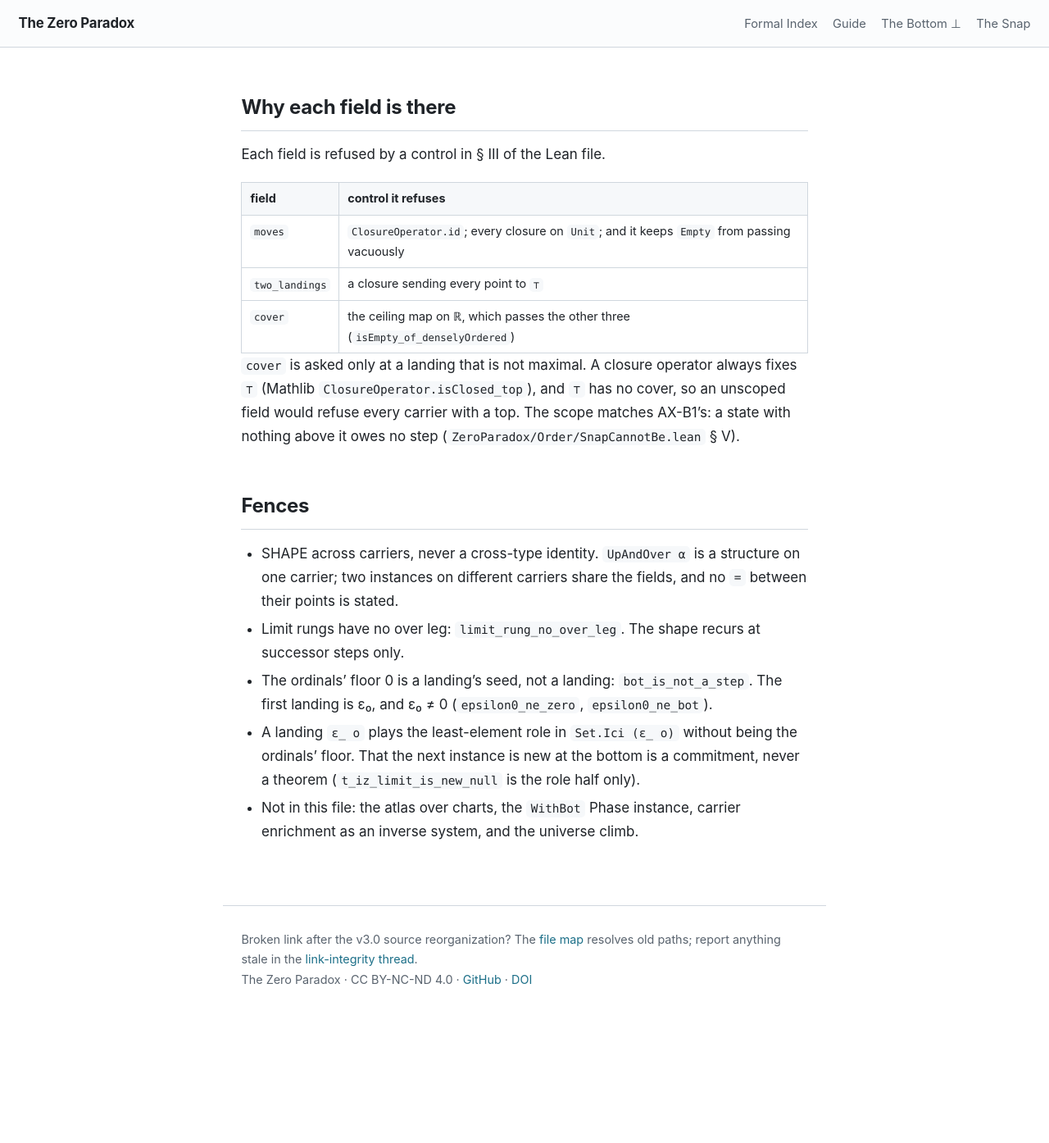
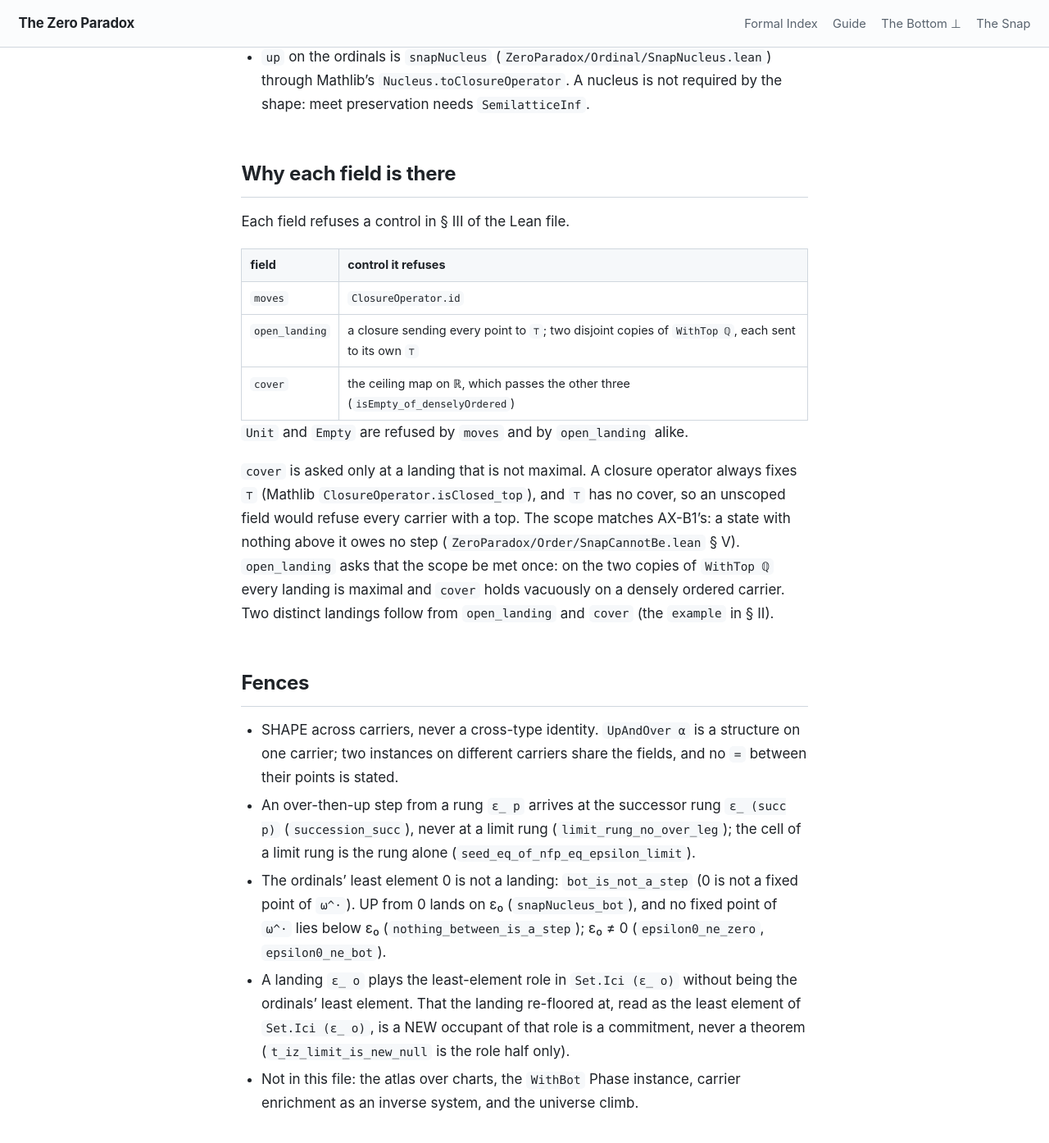
Before and after one commit to timbrigham/ZeroParadox, a Jekyll site: the page built from ZeroParadox/Order/UpAndOver.md, in a window 1280 px wide and 1400 px high, scrolled down 1062 px. Shown: the top 1394 px of the window at 82% size. Built offline with Jekyll 4.4.1, drawn with Linux system fonts in a browser that asks for light colours; our own code applies the rules of GitHub Pages for plain Markdown files; before the commit the page ends 2317 px from its top, so only the background shows below that; some of the changed text lies outside the part shown.

Commit message:
UpAndOver: require an open landing; add the J chart; round-1 fixes
Bedrock B1 (adversary, Tim ruled "Require one open landing"): adversary commit
74f8b5a reproduced. `two_landings` is replaced by
`open_landing : ∃ y, up.IsClosed y ∧ ¬ IsMax y`; two distinct landings become an
anonymous example in § II; `isEmpty_of_denselyOrdered` drops `[NoMaxOrder α]`;
§ III gains the two-copies-of-`WithTop ℚ` control and its `IsEmpty`; the ceiling
control gains `¬ IsMax (0 : ℝ)`; the ordinal instance takes `open_landing := ε₀`;
the stale purity clause is gone; .md table and registry Reason updated.

O3 (Tim ruled "Add it in v1"): the J chart, one example pairing Mathlib
`covBy_iff_atom_Ici` with `covBy_iff_coatom_Iic`, tagged COINCIDENCE.

ATL-E8 / O2 (Tim ruled "Keep as written"): the "pending his edit" marker is
removed from the Engineer's Take; his sentences are unchanged.

PA-ATLAS-1 private-note pointer removed. PA-ATLAS-2 Freund-Rathjen scoped to
normal (prae-)dilators. PA-ATLAS-3 "Corollary 1 to Theorem 4, clause (B)" at both
sites. PA-ATLAS-4 Mathlib `not_covBy` named; `cover` shown to be `HasFirstStep`
landing by landing (example).
ATL-E1 resolved by B1 (sentences now true; "densely ordered"). ATL-E2 direction
fixed. ATL-E3 `Unit`/`Empty` credited to both existential fields, with
`open_landing` refusal examples added. ATL-E4 + O1 fence narrowed to what
`succession_succ`, `limit_rung_no_over_leg` and `seed_eq_of_nfp_eq_epsilon_limit`
state. ATL-E5 composition order aligned (UP from 0, then over-then-up).
ATL-E6 bare "bottom" replaced by the named role in `Set.Ici (ε_ o)`.
ATL-E7 `snapNucleus_bot` and `nothing_between_is_a_step` pointed at.

Co-Authored-By: Claude Opus 5.5 (1M context) <noreply@anthropic.com>
Claude-Session: https://claude.ai/code/session_01M7PxaZmdYwacRczCRPuVWC

```diff
--- a/ZeroParadox/Order/UpAndOver.md
+++ b/ZeroParadox/Order/UpAndOver.md
@@ -10,47 +10,57 @@ Take and a `Statement:` per declaration; this file holds the standard framing an
   *closure operator*: "A closure operator is a monad on a poset".
 - OVER is a **cover in the carrier order** (`CovBy`). Measured from a landing `y` read as the least
   element of its own up-set `Set.Ici y`, a cover of `y` is an atom of that up-set (Mathlib
-  `covBy_iff_atom_Ici`).
+  `covBy_iff_atom_Ici`). Read from above, the same cover `y ⋖ b` makes `y` a coatom of the down-set
+  `Set.Iic b` (Mathlib `covBy_iff_coatom_Iic`). `Statement:` COINCIDENCE — the L and J readings hold
+  of one cover at once, in two charts (the `example` in § II of the Lean file).
 - The corner law `UpAndOver.up_eq_of_mem_Icc` is a closure-operator fact, two lines from Mathlib
   `ClosureOperator.le_closure_iff`; the shape adds nothing to it.
-- On the ordinals, UP-then-OVER iterated is **Veblen's derivative** of `ω^·` (Veblen 1908): Mathlib
-  `Ordinal.deriv_add_one`, restated as `deriv_add_one_eq_up_succ`; the `ε`-indexed form is
-  `succession_succ` (`ZeroParadox/Ordinal/SnapSuccession.lean`). Massmann and Kwon, *Extending the
-  Veblen Function*, arXiv:2310.12832v2, Lemma 3.14, state the same recursion. Freund and Rathjen,
-  *Derivatives of normal functions in reverse mathematics*, APAL 172(2) 2021, characterize the
-  derivative as the initial upper derivative.
+- On the ordinals, UP from 0 (Mathlib `Ordinal.deriv_zero_right`), then OVER-then-UP at each successor
+  index, is **Veblen's derivative** of `ω^·` (Veblen 1908): Mathlib `Ordinal.deriv_add_one`, restated
+  as `deriv_add_one_eq_up_succ`; the `ε`-indexed form is `succession_succ`
+  (`ZeroParadox/Ordinal/SnapSuccession.lean`). Massmann and Kwon, *Extending the Veblen Function*,
+  arXiv:2310.12832v2, Lemma 3.14, state the same recursion. Freund and Rathjen, *Derivatives of normal
+  functions in reverse mathematics*, APAL 172(2) 2021, characterize the derivative of a normal
+  (prae-)dilator as its initial upper derivative.
 - The cells of the ordinal instance are already in the corpus and are pointed at, not re-proved:
-  `nfp_seed_successor_cell` (Veblen 1908 Cor. 1 clause B) and `seed_eq_of_nfp_eq_epsilon_limit`
-  (`ZeroParadox/Ordinal/Epsilon0LeastFP.lean`).
+  `nfp_seed_successor_cell` (Veblen 1908, Corollary 1 to Theorem 4, clause (B)) and
+  `seed_eq_of_nfp_eq_epsilon_limit` (`ZeroParadox/Ordinal/Epsilon0LeastFP.lean`).
 - `up` on the ordinals is `snapNucleus` (`ZeroParadox/Ordinal/SnapNucleus.lean`) through Mathlib's
   `Nucleus.toClosureOperator`. A nucleus is not required by the shape: meet preservation needs
   `SemilatticeInf`.
-- Full search record: `.claude-local/notes/prior_art_atlas_core_2026-10-02.md` (private).
 
 ## Why each field is there
 
-Each field is refused by a control in § III of the Lean file.
+Each field refuses a control in § III of the Lean file.
 
 | field | control it refuses |
 |---|---|
-| `moves` | `ClosureOperator.id`; every closure on `Unit`; and it keeps `Empty` from passing vacuously |
-| `two_landings` | a closure sending every point to `⊤` |
+| `moves` | `ClosureOperator.id` |
+| `open_landing` | a closure sending every point to `⊤`; two disjoint copies of `WithTop ℚ`, each sent to its own `⊤` |
 | `cover` | the ceiling map on ℝ, which passes the other three (`isEmpty_of_denselyOrdered`) |
+
+`Unit` and `Empty` are refused by `moves` and by `open_landing` alike.
 
 `cover` is asked only at a landing that is not maximal. A closure operator always fixes `⊤`
 (Mathlib `ClosureOperator.isClosed_top`), and `⊤` has no cover, so an unscoped field would refuse
 every carrier with a top. The scope matches AX-B1's: a state with nothing above it owes no step
-(`ZeroParadox/Order/SnapCannotBe.lean` § V).
+(`ZeroParadox/Order/SnapCannotBe.lean` § V). `open_landing` asks that the scope be met once: on the
+two copies of `WithTop ℚ` every landing is maximal and `cover` holds vacuously on a densely ordered
+carrier. Two distinct landings follow from `open_landing` and `cover` (the `example` in § II).
 
 ## Fences
 
 - SHAPE across carriers, never a cross-type identity. `UpAndOver α` is a structure on one carrier;
   two instances on different carriers share the fields, and no `=` between their points is stated.
-- Limit rungs have no over leg: `limit_rung_no_over_leg`. The shape recurs at successor steps only.
-- The ordinals' floor 0 is a landing's seed, not a landing: `bot_is_not_a_step`. The first landing
-  is ε₀, and ε₀ ≠ 0 (`epsilon0_ne_zero`, `epsilon0_ne_bot`).
+- An over-then-up step from a rung `ε_ p` arrives at the successor rung `ε_ (succ p)` (`succession_succ`),
+  never at a limit rung (`limit_rung_no_over_leg`); the cell of a limit rung is the rung alone
+  (`seed_eq_of_nfp_eq_epsilon_limit`).
+- The ordinals' least element 0 is not a landing: `bot_is_not_a_step` (0 is not a fixed point of
+  `ω^·`). UP from 0 lands on ε₀ (`snapNucleus_bot`), and no fixed point of `ω^·` lies below ε₀
+  (`nothing_between_is_a_step`); ε₀ ≠ 0 (`epsilon0_ne_zero`, `epsilon0_ne_bot`).
 - A landing `ε_ o` plays the least-element role in `Set.Ici (ε_ o)` without being the ordinals'
-  floor. That the next instance is new at the bottom is a commitment, never a theorem
-  (`t_iz_limit_is_new_null` is the role half only).
+  least element. That the landing re-floored at, read as the least element of `Set.Ici (ε_ o)`, is
+  a NEW occupant of that role is a commitment, never a theorem (`t_iz_limit_is_new_null` is the
+  role half only).
 - Not in this file: the atlas over charts, the `WithBot` Phase instance, carrier enrichment as an
   inverse system, and the universe climb.
```
Also changed, not shown: LEAN_CUSTOM_REGISTRY.md (+1 -1 lines), 1 other file.
